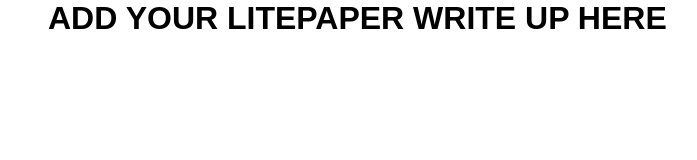
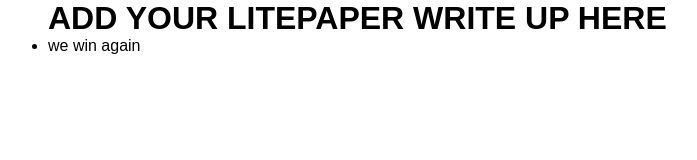
Before and after one commit to Quaiota/Qua, a React (Create React App) app in the folder client/: page /litepaper in a window 1280 px wide. Shown: the top 160 px of the page, without its empty margins (142-839 px from the left). Built offline with nearby package versions, Linux system fonts and the light colour scheme; a web font is replaced by a local one; what @web3-react/core would draw is missing.

Commit message:
fix: build failure

```diff
--- a/client/src/pages/litepaper/litepaper.ts
+++ b/client/src/pages/litepaper/litepaper.ts
@@ -1,4 +1,11 @@
-export default `
+const litepaper = `
 
-# ADD YOUR LITEPAPER WRITE UP  HERE
+# ADD YOUR LITEPAPER WRITE UP  HERE \n\r
+\n\r
+\n
+
+
+- we win again
 `;
+
+export default litepaper;
```
